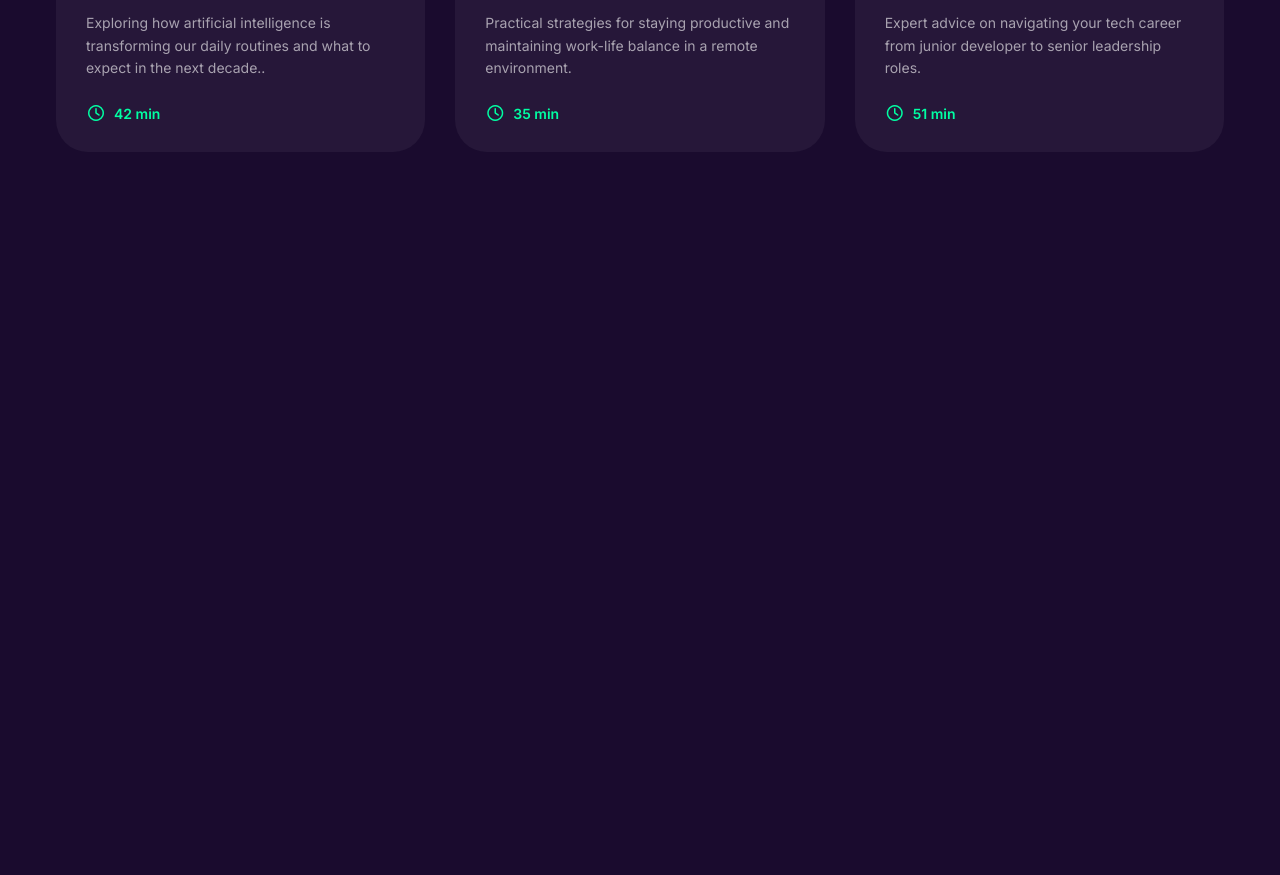
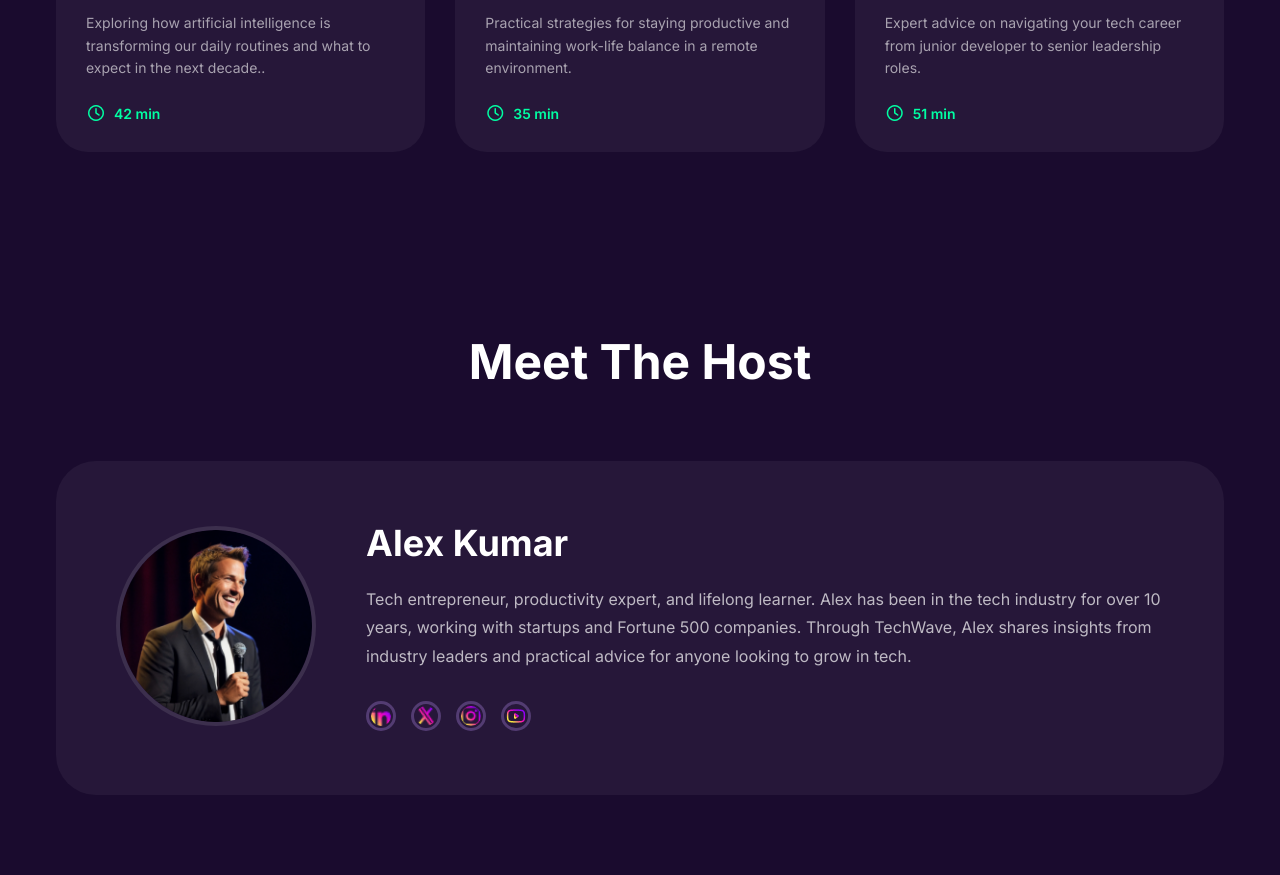
Before and after one commit to shantoocse/TechWave, a plain HTML site: page index.html in a window 1280 px wide. Shown: the part 3380-4255 px from the top of the page. Before the commit the page ends 3632 px from the top, so only its background shows below. Drawn offline with Linux system fonts and the light colour scheme.

Commit message:
feat: host section  Done

```diff
--- a/index.html
+++ b/index.html
@@ -203,7 +203,29 @@
 
 
 
+<section class="host-section">
+    <div class="container">
+        <h2 class="section-title">Meet The Host</h2>
 
+        <div class="host-card">
+            <div class="host-image">
+                <img src="./assets/host.png" alt="Alex Kumar">
+            </div>
+
+            <div class="host-info">
+                <h3>Alex Kumar</h3>
+                <p>Tech entrepreneur, productivity expert, and lifelong learner. Alex has been in the tech industry for over 10 years, working with startups and Fortune 500 companies. Through TechWave, Alex shares insights from industry leaders and practical advice for anyone looking to grow in tech.</p>
+
+                <div class="social-icons">
+                    <a href="#"><img src="./assets/linkedin.png" alt="LinkedIn"></a>
+                    <a href="#"><img src="./assets/x.png" alt="X"></a>
+                    <a href="#"><img src="./assets/instagram.png" alt="Instagram"></a>
+                    <a href="#"><img src="./assets/youtube.png" alt="YouTube"></a>
+                </div>
+            </div>
+        </div>
+    </div>
+</section>
 
 
 
--- a/style.css
+++ b/style.css
@@ -339,3 +339,48 @@ body{
 .duration i {
     font-size: 16px;
 }
+
+.host-section {
+    padding: 80px 0;
+    color: #fff;
+}
+.host-card {
+    background: rgba(255, 255, 255, 0.05);
+    border-radius: 40px;
+    padding: 60px;
+    display: flex;
+    align-items: center;
+    gap: 50px;
+    max-width: 100%;
+    margin: 0 auto;
+}
+.host-image img {
+    width: 200px;
+    height: 200px;
+    border-radius: 50%;
+    object-fit: cover;
+    border: 4px solid rgba(255, 255, 255, 0.1);
+}
+.host-info h3 {
+    font-size: 36px;
+    font-weight: 700;
+    margin-bottom: 20px;
+}
+.host-info p {
+    font-size: 16px;
+    line-height: 1.8;
+    color: rgba(255, 255, 255, 0.7);
+    margin-bottom: 30px;
+}
+.social-icons {
+    display: flex;
+    gap: 15px;
+}
+.social-icons a img {
+    width: 30px;
+    height: 30px;
+    box-sizing: border-box;
+    border: 3px solid rgba(83, 60, 114, 1);
+    border-radius: 50%;
+    padding: 2px;
+}
```
